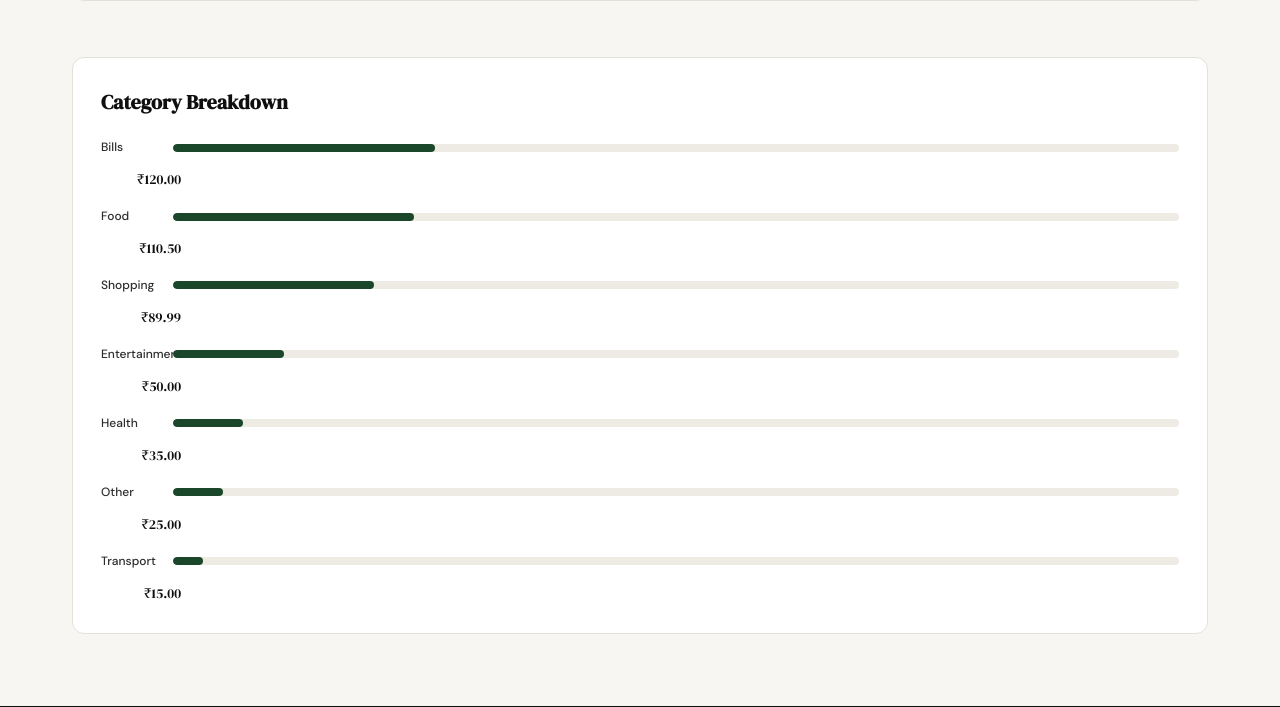
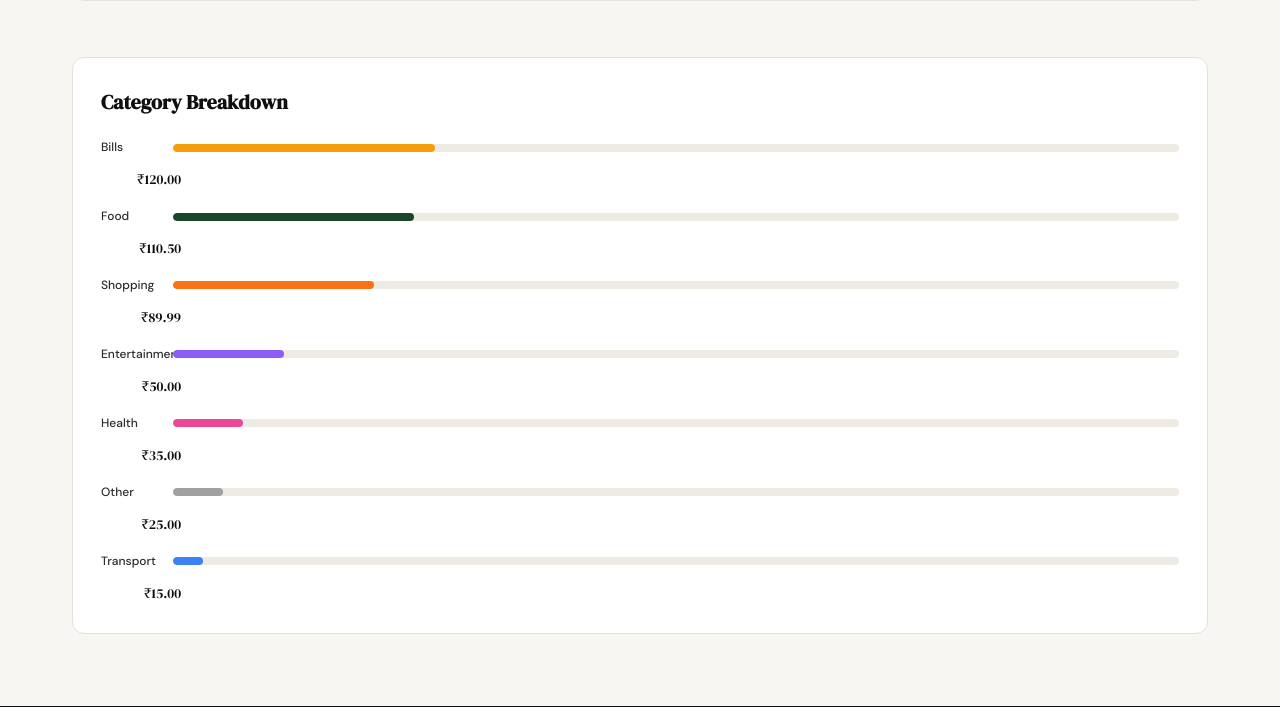
Before and after one commit to Shruti-Agrawal24/spendly, a Flask app: page /profile in a window 1280 px wide. Shown: the part 1114-1821 px from the top of the page. Run offline with Flask 3, Linux system fonts and the light colour scheme; a user stored in the database is signed in; data comes from the database, SQL or seed files in the repository; both versions use the stored data as it was after the commit.

Commit message:
add diffrent colour

```diff
--- a/static/css/style.css
+++ b/static/css/style.css
@@ -303,8 +303,13 @@ a { color: inherit; text-decoration: none; }
     transition: width 0.6s ease;
 }
 
-.mock-bar-2 { background: #f97316; }
-.mock-bar-3 { background: #8b5cf6; }
+.mock-bar--food { background: var(--accent); }
+.mock-bar--transport { background: #3b82f6; }
+.mock-bar--bills { background: #f59e0b; }
+.mock-bar--health { background: #ec4899; }
+.mock-bar--entertainment { background: #8b5cf6; }
+.mock-bar--shopping { background: #f97316; }
+.mock-bar--other { background: var(--ink-faint); }
 
 /* ------------------------------------------------------------------ */
 /* Buttons                                                             */
--- a/templates/profile.html
+++ b/templates/profile.html
@@ -87,7 +87,7 @@
                 <div class="mock-bar-row">
                     <span class="mock-cat">{{ category.name }}</span>
                     <div class="mock-bar-track">
-                        <div class="mock-bar" style="width: {{ category.percentage }}%"></div>
+                        <div class="mock-bar mock-bar--{{ category.name | lower }}" style="width: {{ category.percentage }}%"></div>
                     </div>
                     <span class="profile-category-amount">{{ category.amount }}</span>
                 </div>
```
Also changed, not shown: spendly.db.
